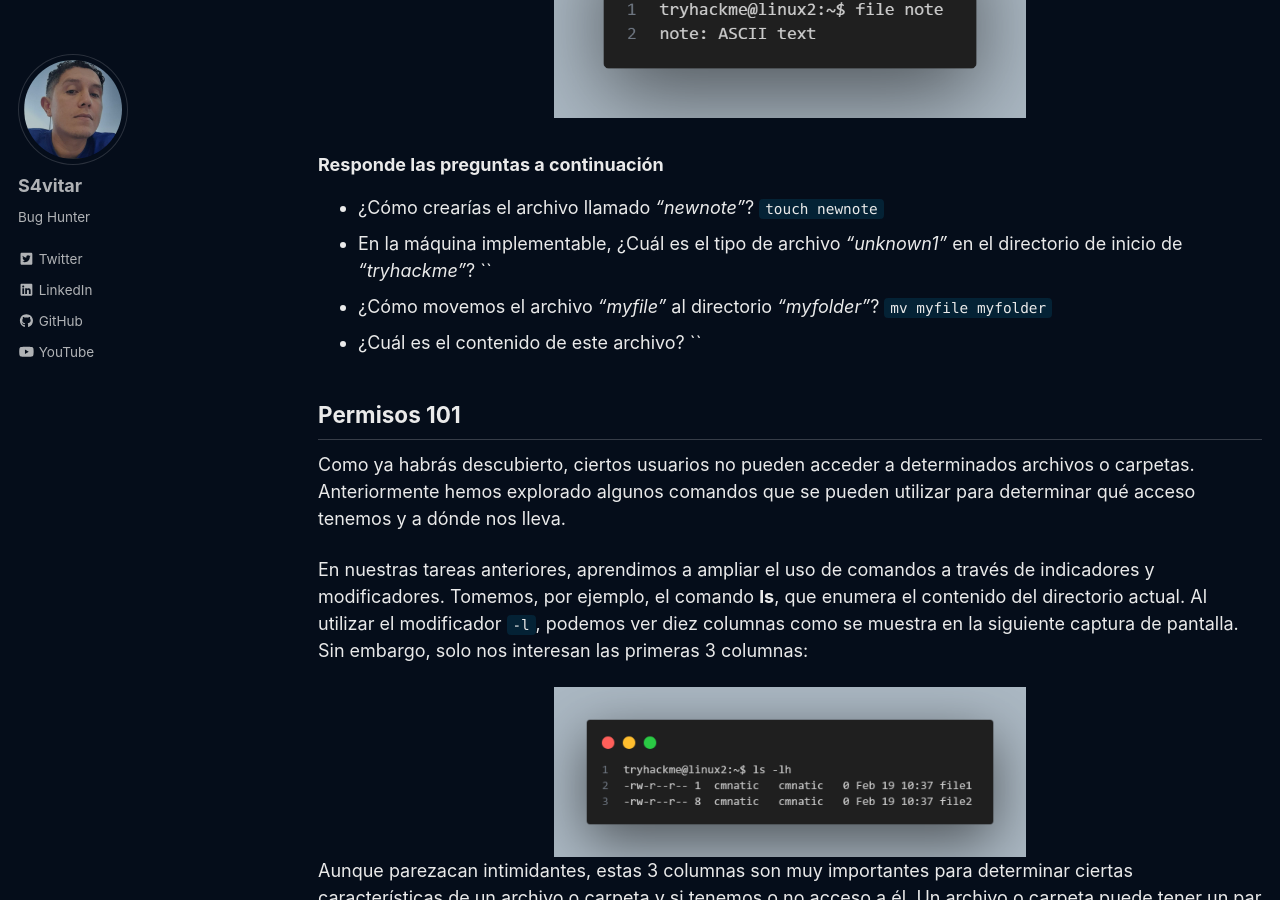
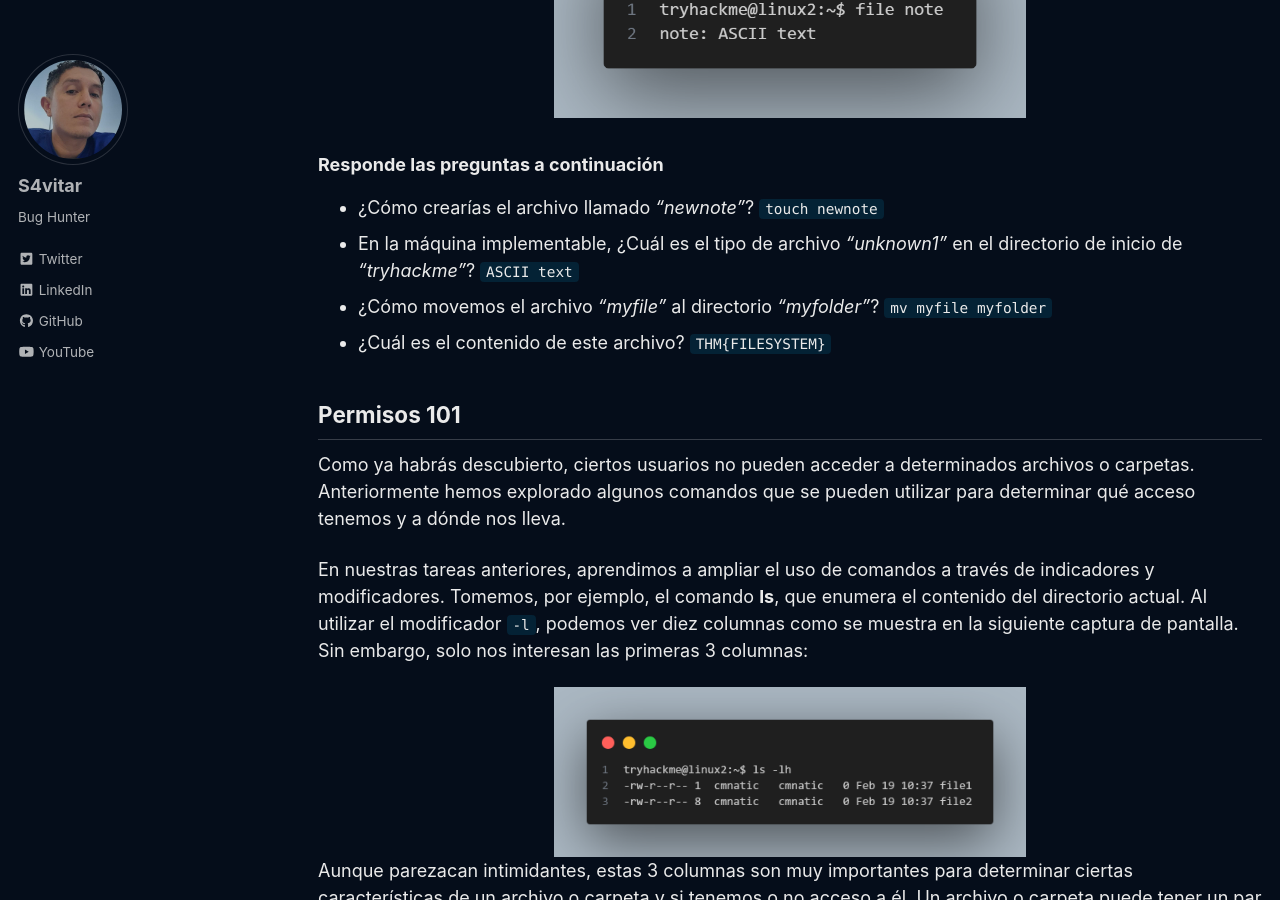
Before and after one commit to 4rleki-ing/TryH4ckm3.github.io, a Jekyll site: the page built from _posts/2024-03-22-Fundamentos-Linux-2.md, in a window 1280 px wide and 900 px high, scrolled down 9480 px. Built offline with Jekyll 4.4.1, drawn with Linux system fonts in a browser that asks for light colours; cached includes are drawn as plain includes; a script that is not in the unit is left out; some of the changed text lies outside the part shown.

Commit message:
Update 2024-03-22-Fundamentos-Linux-2.md

```diff
--- a/_posts/2024-03-22-Fundamentos-Linux-2.md
+++ b/_posts/2024-03-22-Fundamentos-Linux-2.md
@@ -207,9 +207,9 @@ Hasta ahora, los archivos que hemos utilizado en nuestros ejemplos no tenían ex
 
 ### Responde las preguntas a continuación
 - ¿Cómo crearías el archivo llamado *"newnote"*? `touch newnote`
-- En la máquina implementable, ¿Cuál es el tipo de archivo *"unknown1"* en el directorio de inicio de *"tryhackme"*? ``
+- En la máquina implementable, ¿Cuál es el tipo de archivo *"unknown1"* en el directorio de inicio de *"tryhackme"*? `ASCII text`
 - ¿Cómo movemos el archivo *"myfile"* al directorio *"myfolder"*? `mv myfile myfolder`
-- ¿Cuál es el contenido de este archivo? ``
+- ¿Cuál es el contenido de este archivo? `THM{FILESYSTEM}`
 
 ## Permisos 101
 Como ya habrás descubierto, ciertos usuarios no pueden acceder a determinados archivos o carpetas. Anteriormente hemos explorado algunos comandos que se pueden utilizar para determinar qué acceso tenemos y a dónde nos lleva.
@@ -264,9 +264,9 @@ Por ejemplo, al usar `su` para cambiar a *"user2"*, nuestra nueva sesión nos ll
 Ahora, después de usar `-l`, nuestra nueva sesión nos ha llevado automáticamente al directorio de inicio de *"user"*
 
 ### Responda las preguntas a continuación
-- En la máquina implementable, ¿Quién es el propietario de *"important"*? ``
+- En la máquina implementable, ¿Quién es el propietario de *"important"*? `user2`
 - ¿Cuál sería el comando para cambiar al usuario *"user2"*? `su user2`
-- Ahora cambie al usuario *"user2"* usando la contraseña **"user2"**; extraiga el contenido de *"important"*, ¿Cuál es el indicador? ``
+- Ahora cambie al usuario *"user2"* usando la contraseña **"user2"**; extraiga el contenido de *"important"*, ¿Cuál es el indicador? `THM{SU_USER2}`
 
 ## Directorios Comunes
 ### /etc
```
